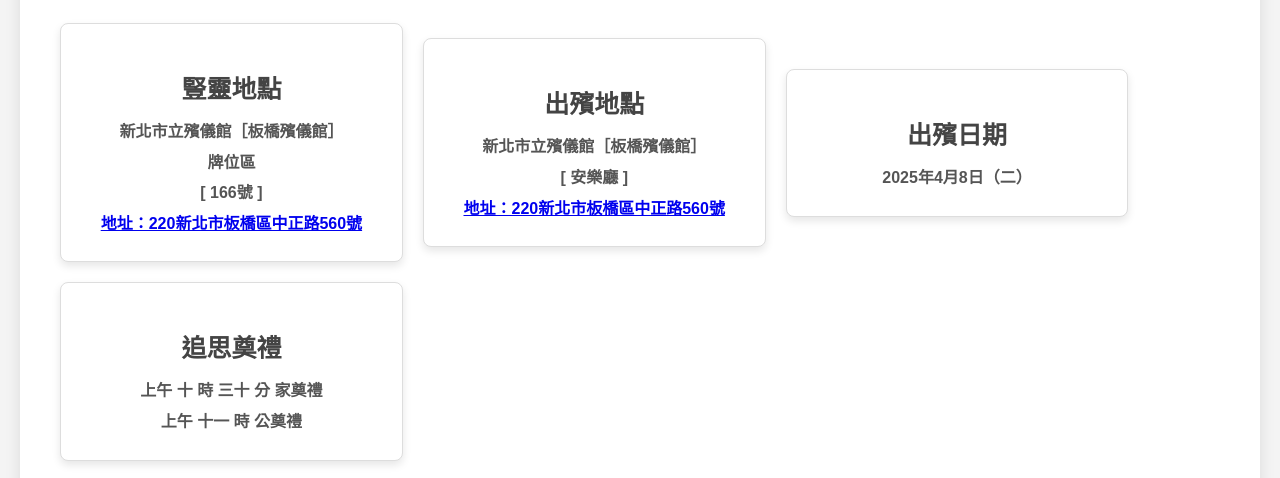
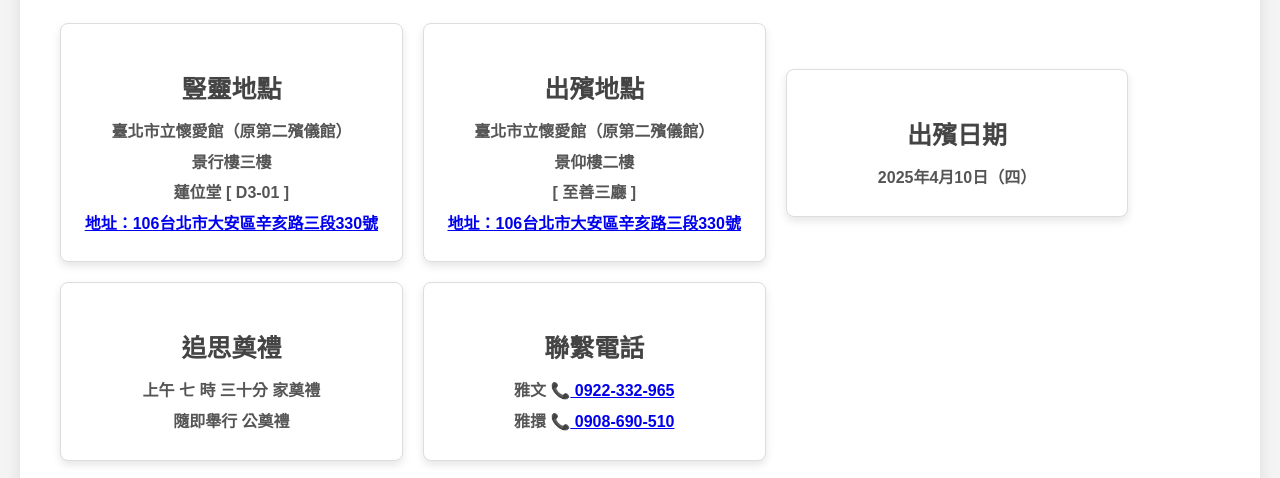
Before and after one commit to Shiangan/Shen-Hongcai, a plain HTML site: page index.html in a window 1280 px wide. Shown: the part 1265-1743 px from the top of the page. Drawn offline with nearby package versions, Linux system fonts and the light colour scheme.

Commit message:
Update index.html

```diff
--- a/index.html
+++ b/index.html
@@ -179,41 +179,45 @@ document.addEventListener('DOMContentLoaded', function () {
     <div class="remembrance-details">
         <div class="remembrance-item">
             <h3><strong> 豎靈地點 </strong></h3>
-            <p><strong> 新北市立殯儀館［板橋殯儀館］ </strong></p>
-            <p><strong> 牌位區 </strong>
-            <p><strong> [ 166號 ] </strong></p>
-            <p><strong><a href="https://maps.app.goo.gl/xEWvsRkfFxgRwTPc9?g_st=il">地址：220新北市板橋區中正路560號 </a></strong></p>
+            <p><strong> 臺北市立懷愛館（原第二殯儀館） </strong></p>
+            <p><strong> 景行樓三樓 </strong>
+            <p><strong> 蓮位堂 [ D3-01 ] </strong></p>
+            <p><strong><a href="https://maps.app.goo.gl/kDZAZ567MLQ5Dygx7?g_st=com.google.maps.preview.copy">地址：106台北市大安區辛亥路三段330號 </a></strong></p>
         </div>
         <div class="remembrance-item">
             <h3><strong>出殯地點</strong></h3>
-            <p><strong> 新北市立殯儀館［板橋殯儀館］</strong>
-            <p><strong> [ 安樂廳 ] </strong></p>
-            <p><strong><a href="https://maps.app.goo.gl/xEWvsRkfFxgRwTPc9?g_st=il" target="_blank">地址：220新北市板橋區中正路560號 </a></strong></p>
+            <p><strong> 臺北市立懷愛館（原第二殯儀館）</strong>
+            <p><strong> 景仰樓二樓 </strong>
+            <p><strong> [ 至善三廳 ] </strong></p>
+            <p><strong><a href="https://maps.app.goo.gl/kDZAZ567MLQ5Dygx7?g_st=com.google.maps.preview.copy" target="_blank">地址：106台北市大安區辛亥路三段330號 </a></strong></p>
         </div>
         <div class="remembrance-item">
             <h3><strong>出殯日期</strong></h3>
-            <p><strong> 2025年4月8日（二）</strong></p>
+            <p><strong> 2025年4月10日（四）</strong></p>
         </div>
         <div class="remembrance-item">
             <h3><strong>追思奠禮</strong></h3>
-            <p><strong>   上午 十 時  三十 分 家奠禮 </strong></p>
-            <p><strong>   上午  十一 時  公奠禮 </strong></p>
+            <p><strong>   上午 七 時 三十分 家奠禮 </strong></p>
+            <p><strong>    隨即舉行 公奠禮 </strong></p>
         </div>
-
-
+        <div class="remembrance-item">
+            <h3><strong>聯繫電話</strong></h3>
+            <p><strong>雅文 📞<a href="tel:0922-332-965">  0922-332-965 </a></strong></p>
+            <p><strong>雅擐 📞<a href="tel:0908-690-510">  0908-690-510 </a></strong></p>
+        </div>
         <!-- 地圖嵌入 -->
     <iframe
-            src="https://www.google.com/maps/embed?pb=!1m18!1m12!1m3!1d3615.156457822896!2d121.4578063!3d25.028763899999994!2m3!1f0!2f0!3f0!3m2!1i1024!2i768!4f13.1!3m3!1m2!1s0x3442a80d7ca74fcd%3A0x8c08047e5fb532b9!2sNew%20Taipei%20City%20Funeral%20Parlor!5e0!3m2!1sen!2stw!4v1730176113062!5m2!1sen!2stw"
+        src="https://www.google.com/maps/embed?pb=!1m18!1m12!1m3!1d3615.6055113137354!2d121.55302529999999!3d25.0135172!2m3!1f0!2f0!3f0!3m2!1i1024!2i768!4f13.1!3m3!1m2!1s0x3442aa3b0390f463%3A0x9082f68f52193107!2z5Y-w5YyX5biC5oe35oSb6aSo!5e0!3m2!1szh-TW!2stw!4v1723546074779!5m2!1szh-TW!2stw"
         width="100%"
         height="350"
-            frameborder="0" allowfullscreen>
+        frameborder="0" allowfullscreen
         style="border:0;"
         allowfullscreen=""
         loading="lazy"
         referrerpolicy="no-referrer-when-downgrade">
     </iframe>
-    </div>
 </section>
+
 
 
         <!-- 感謝信息部分 -->
```
Lines whose indentation alone changed are shown as unchanged.
